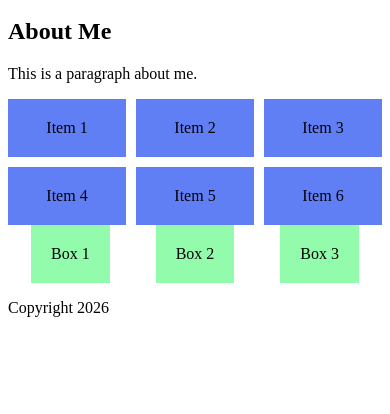
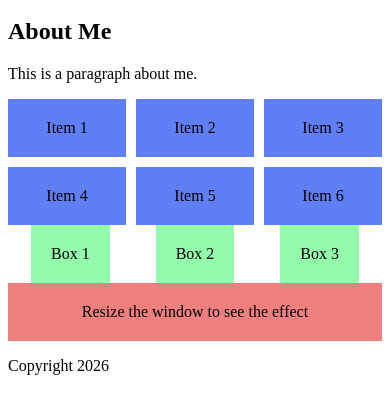
Before and after one commit to Eemk15/web_site_dev_course_autumn_2026, a plain HTML site: page WS_04/index.html in a window 390 px wide. Shown: the part 136-550 px from the top of the page. Drawn offline with Linux system fonts and the light colour scheme.

Commit message:
media query

```diff
--- a/WS_04/index.html
+++ b/WS_04/index.html
@@ -39,6 +39,9 @@
             <div class="box">Box 2</div>
             <div class="box">Box 3</div>
         </div>
+
+        <div class="responsive-box">Resize the window to see the effect</div>
+
     </main>
 
     <footer>
--- a/WS_04/style.css
+++ b/WS_04/style.css
@@ -21,3 +21,20 @@
   padding: 20px;
   text-align: center;
 }
+
+.responsive-box {
+  padding: 20px;
+  text-align: center;
+}
+
+@media (max-width: 600px) {
+  .responsive-box {
+    background-color: lightcoral;
+  }
+}
+
+@media (min-width: 601px) {
+  .responsive-box {
+    background-color: lightseagreen;
+  }
+}
```
